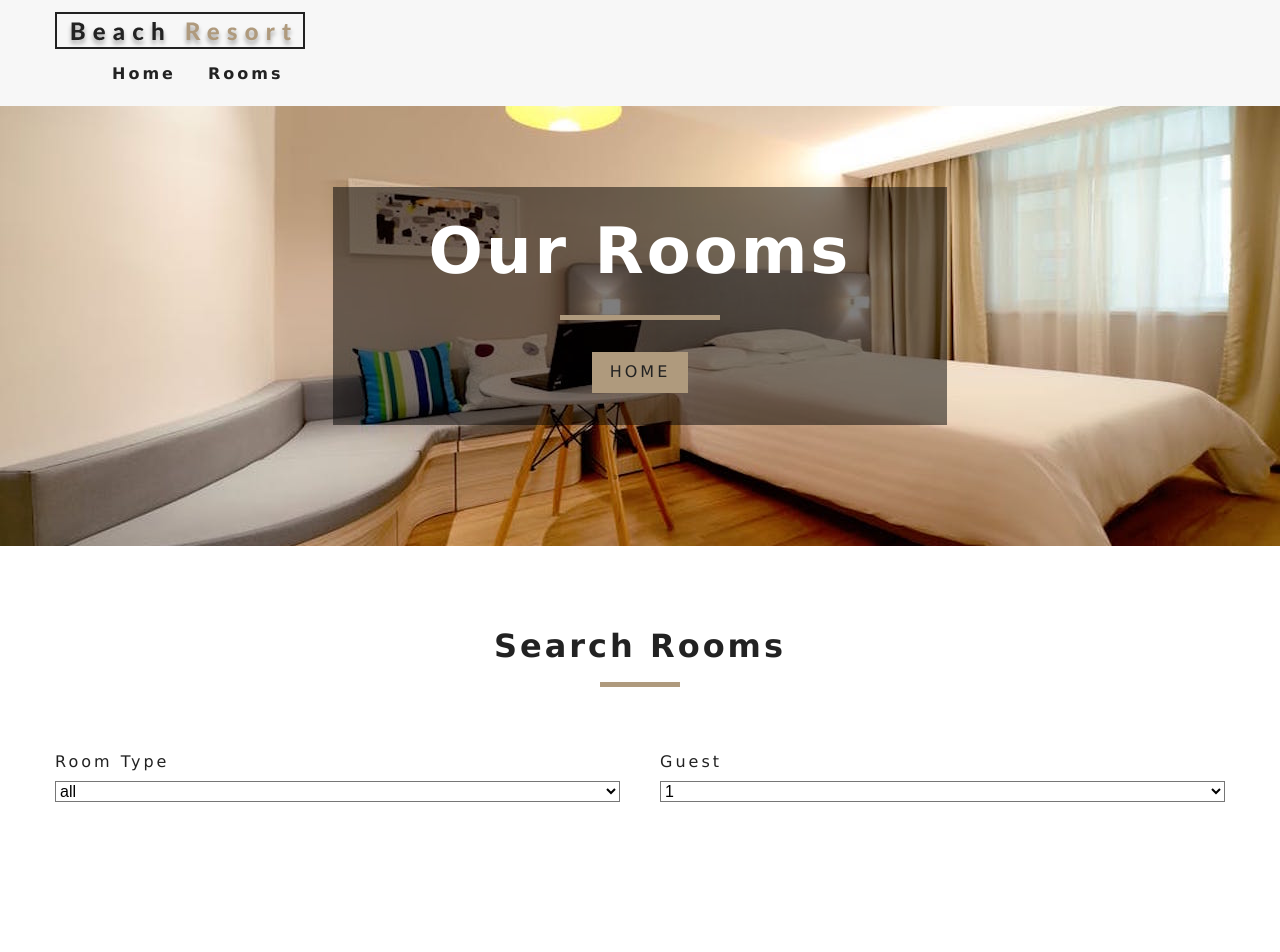
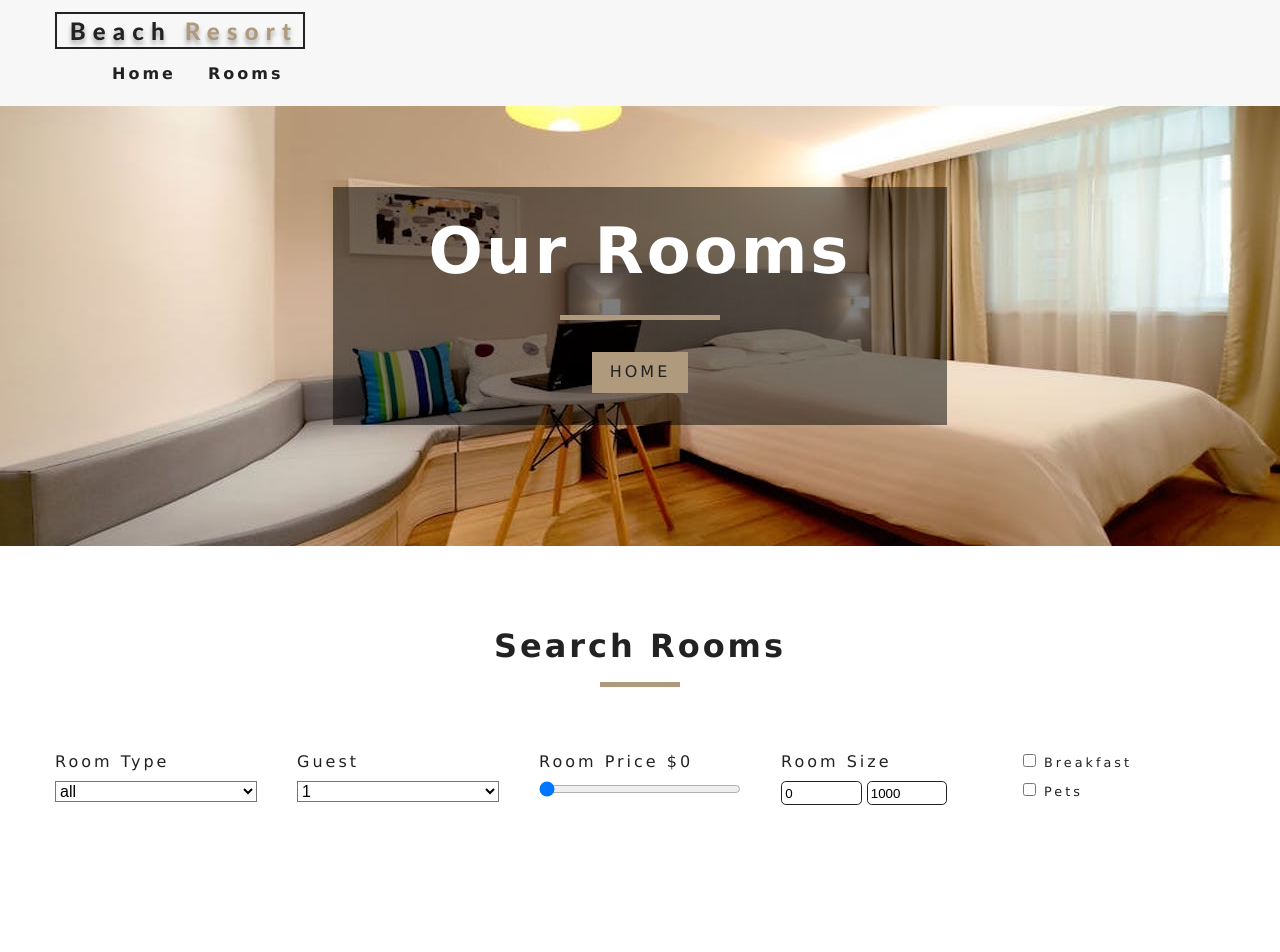
Before and after one commit to PvMeira/ResortUI, a React (Create React App) app: page /rooms in a window 1280 px wide. Shown: the top 952 px of the page. Built offline with nearby package versions, Linux system fonts and the light colour scheme.

Commit message:
Finalizing the local, project

```diff
--- a/src/Context.js
+++ b/src/Context.js
@@ -55,14 +55,13 @@ class RoomProvider extends Component {
   filter = (rooms, filter) => {
     let tempRooms = [...rooms];
     if (filter.type !== "all") tempRooms = tempRooms.filter(a => a.type === filter.type);
-    if (filter.price) tempRooms = tempRooms.filter(a => a.price === parseFloat(filter.price));
-    if (filter.pets) tempRooms = tempRooms.filter(a => a.pets === filter.pets);
-    if (filter.minSize) tempRooms = tempRooms.filter(a => a.size > filter.minSize);
+    if (filter.price) tempRooms = tempRooms.filter(a => a.price <= parseFloat(filter.price));
+    if (filter.pets) tempRooms = tempRooms.filter(a => a.pets === true);
+    if (filter.minSize) tempRooms = tempRooms.filter(a => a.size >= filter.minSize);
     if (filter.maxSize) tempRooms = tempRooms.filter(a => a.size <= filter.maxSize);
-    if (filter.minPrice) tempRooms = tempRooms.filter(a => a.price > filter.minPrice);
-    if (filter.maxPrice) tempRooms = tempRooms.filter(a => a.price <= filter.maxPrice);
+
     if (filter.capacity) tempRooms = tempRooms.filter(a => a.capacity >= filter.capacity);
-    if (filter.breakfast) tempRooms = tempRooms.filter(a => a.breakfast > filter.breakfast);
+    if (filter.breakfast) tempRooms = tempRooms.filter(a => a.breakfast === true);
     return tempRooms;
   };
 
--- a/src/components/roomFilter/RoomFilter.js
+++ b/src/components/roomFilter/RoomFilter.js
@@ -51,6 +51,61 @@ export default function RoomFilter() {
             })}
           </select>
         </div>
+        <div className="form-group">
+          <label htmlFor="price">room price ${filter.price}</label>
+          <input
+            type="range"
+            name="price"
+            min={filter.minPrice}
+            max={filter.maxPrice}
+            id="price"
+            value={filter.price}
+            onChange={handleChange}
+            className="form-control"
+          />
+        </div>
+        <div className="form-group">
+          <label htmlFor="size">room size</label>
+          <div className="size-inputs"></div>
+          <input
+            type="number"
+            name="minSize"
+            id="size"
+            value={filter.minSize}
+            onChange={handleChange}
+            className="size-input"
+          />
+          <input
+            type="number"
+            name="maxSize"
+            id="size"
+            value={filter.maxSize}
+            onChange={handleChange}
+            className="size-input"
+          />
+        </div>
+        <div className="form-group">
+          <div className="single-extra">
+            <input
+              type="checkbox"
+              name="breakfast"
+              id="breakfast"
+              checked={filter.breakfast}
+              onChange={handleChange}
+            />
+            <label htmlFor="breakfast">breakfast</label>
+          </div>
+          <div className="single-extra">
+          <input
+              type="checkbox"
+              name="pets"
+              id="pets"
+              checked={filter.pets}
+              onChange={handleChange}
+            />
+            <label htmlFor="pets">pets</label>
+          </div>
+        </div>
       </form>
     </section>
   );
```
